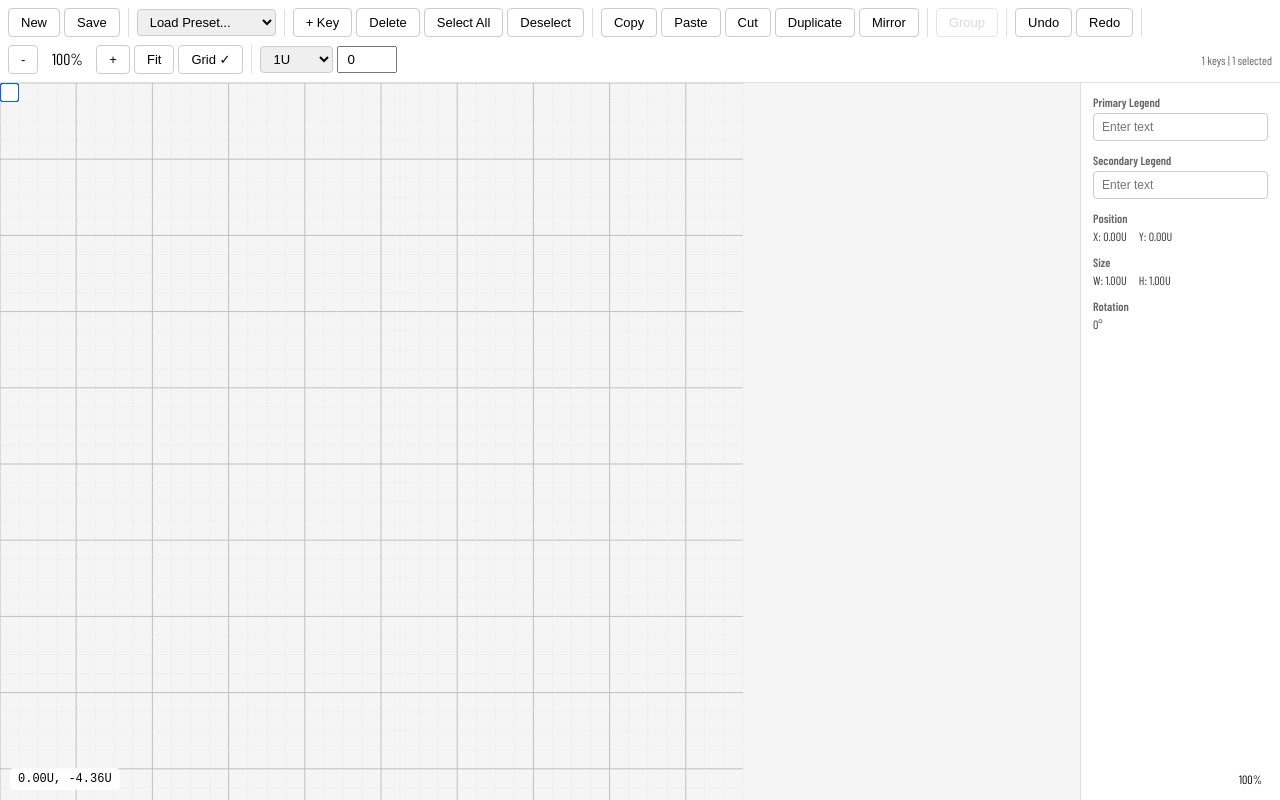
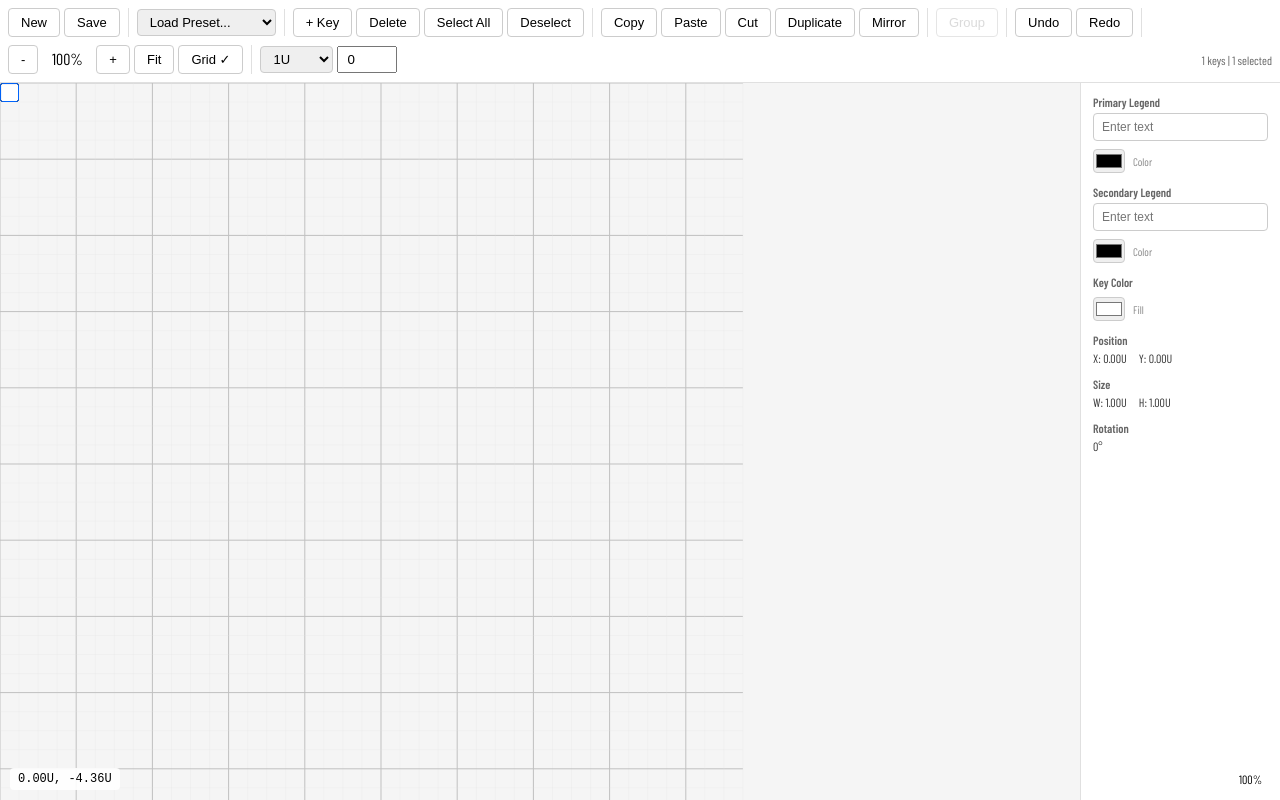
Before and after one commit to thekingofspain/kanata-editor, a React (Vite) app: page / in a window 1280 px wide. Both pictures are taken after a click on the button "+ Key". Built offline with nearby package versions, Linux system fonts and the light colour scheme.

Commit message:
feat: add color pickers to properties panel
- Primary legend color picker
- Secondary legend color picker
- Key fill color picker

```diff
--- a/src/components/PropertiesPanel.tsx
+++ b/src/components/PropertiesPanel.tsx
@@ -41,6 +41,19 @@ export const PropertiesPanel: React.FC = () => {
     });
   };
 
+  const handleLegendColorChange = (field: 'primaryColor' | 'secondaryColor', value: string) => {
+    updateKey(selectedKey.id, {
+      legend: {
+        ...selectedKey.legend,
+        [field]: value
+      }
+    });
+  };
+
+  const handleKeyColorChange = (value: string) => {
+    updateKey(selectedKey.id, { color: value });
+  };
+
   return (
     <div className="properties-panel">
       <div className="panel-section">
@@ -51,6 +64,15 @@ export const PropertiesPanel: React.FC = () => {
           onChange={(e) => handleLegendChange('primary', e.target.value)}
           placeholder="Enter text"
         />
+        <div className="color-input-row">
+          <input
+            type="color"
+            value={selectedKey.legend.primaryColor || '#000000'}
+            onChange={(e) => handleLegendColorChange('primaryColor', e.target.value)}
+            title="Primary text color"
+          />
+          <span className="color-label">Color</span>
+        </div>
       </div>
 
       <div className="panel-section">
@@ -61,6 +83,28 @@ export const PropertiesPanel: React.FC = () => {
           onChange={(e) => handleLegendChange('secondary', e.target.value)}
           placeholder="Enter text"
         />
+        <div className="color-input-row">
+          <input
+            type="color"
+            value={selectedKey.legend.secondaryColor || '#000000'}
+            onChange={(e) => handleLegendColorChange('secondaryColor', e.target.value)}
+            title="Secondary text color"
+          />
+          <span className="color-label">Color</span>
+        </div>
+      </div>
+
+      <div className="panel-section">
+        <label>Key Color</label>
+        <div className="color-input-row">
+          <input
+            type="color"
+            value={selectedKey.color || '#ffffff'}
+            onChange={(e) => handleKeyColorChange(e.target.value)}
+            title="Key background color"
+          />
+          <span className="color-label">Fill</span>
+        </div>
       </div>
 
       <div className="panel-section">
--- a/src/index.css
+++ b/src/index.css
@@ -130,3 +130,24 @@ select {
   text-align: center;
   padding: 20px 0;
 }
+
+.color-input-row {
+  display: flex;
+  align-items: center;
+  gap: 8px;
+  margin-top: 4px;
+}
+
+.color-input-row input[type="color"] {
+  width: 32px;
+  height: 24px;
+  padding: 0;
+  border: 1px solid #ccc;
+  border-radius: 4px;
+  cursor: pointer;
+}
+
+.color-label {
+  font-size: 11px;
+  color: #888;
+}
```
